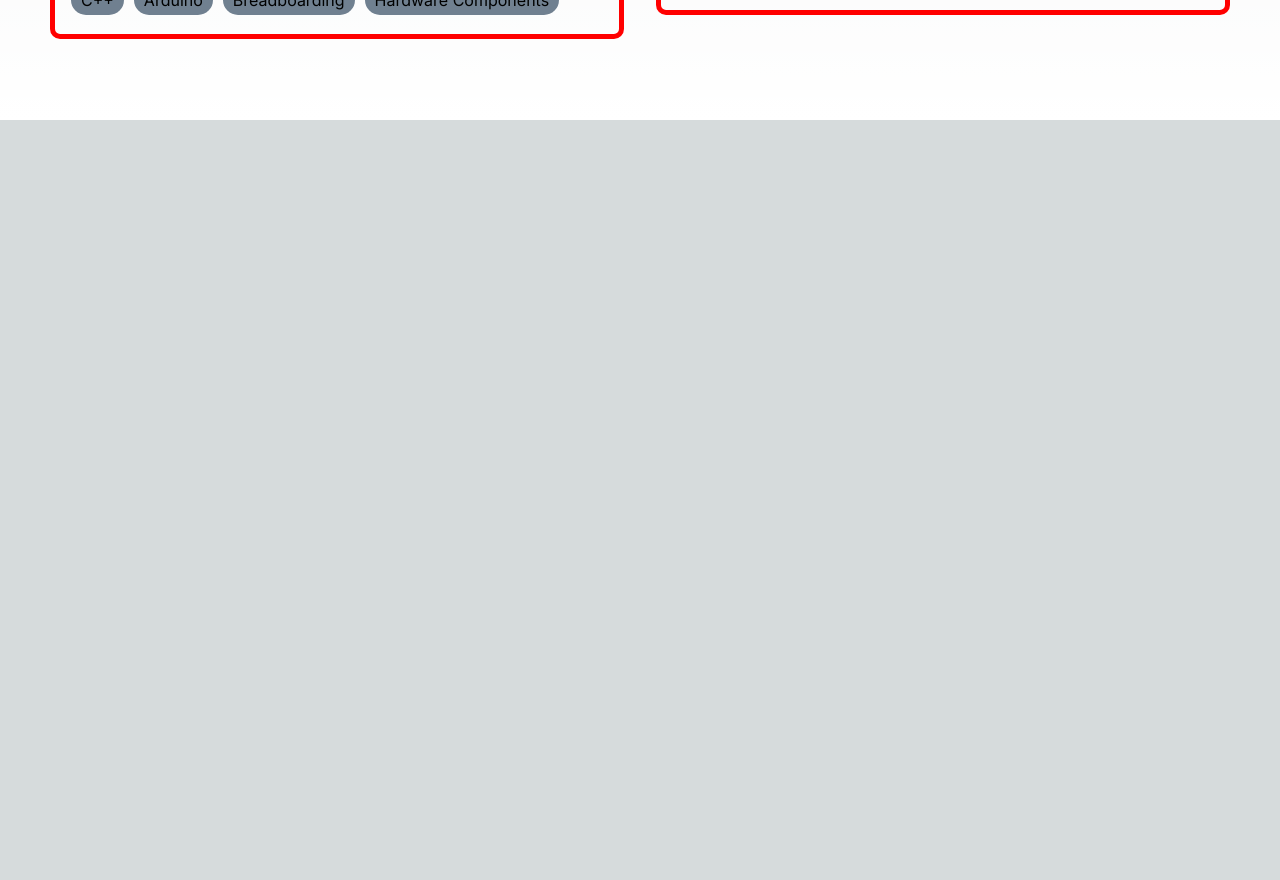
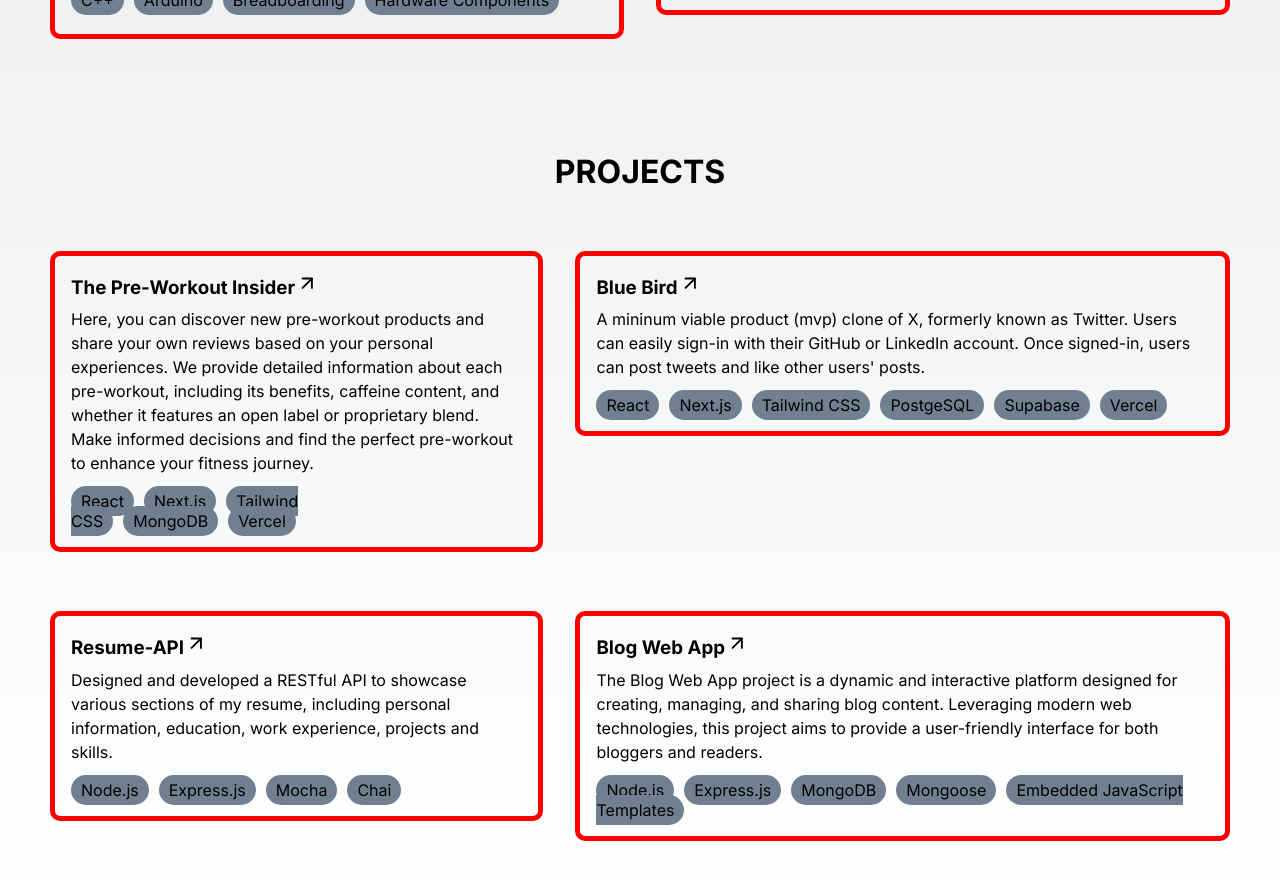
Before and after one commit to emmanuelreyes28/my-website, a Next.js app: page / in a window 1280 px wide. Shown: the part 1480-2360 px from the top of the page. Before the commit the page ends 1600 px from the top, so only its background shows below. Built offline with nearby package versions, Linux system fonts and the light colour scheme.

Commit message:
add projects section

```diff
--- /dev/null
+++ b/app/Projects.tsx
@@ -0,0 +1,116 @@
+"use client";
+
+import Link from "next/link";
+import styles from "./styles/projects.module.css";
+import { FiArrowUpRight } from "react-icons/fi";
+
+function Projects() {
+  return (
+    <div className={styles.container}>
+      <h1 className={styles.header}>PROJECTS</h1>
+      <Link href="https://the-pre-workout-insider.vercel.app/">
+        <div className={styles.leftCell}>
+          <div className={styles.projectOne}>
+            <h3 className={styles.projectTitle}>
+              The Pre-Workout Insider
+              <span className={styles.arrow}>
+                <FiArrowUpRight />
+              </span>
+            </h3>
+            <p className={styles.projectDescription}>
+              Here, you can discover new pre-workout products and share your own
+              reviews based on your personal experiences. We provide detailed
+              information about each pre-workout, including its benefits,
+              caffeine content, and whether it features an open label or
+              proprietary blend. Make informed decisions and find the perfect
+              pre-workout to enhance your fitness journey.
+            </p>
+            <div className={styles.technologies}>
+              <span>React</span>
+              <span>Next.js</span>
+              <span>Tailwind CSS</span>
+              <span>MongoDB</span>
+              <span>Vercel</span>
+            </div>
+          </div>
+        </div>
+      </Link>
+      <Link href="https://github.com/emmanuelreyes28/blue-bird">
+        <div className={styles.rightCell}>
+          <div className={styles.projectTwo}>
+            <h3 className={styles.projectTitle}>
+              Blue Bird
+              <span className={styles.arrow}>
+                <FiArrowUpRight />
+              </span>
+            </h3>
+            <p className={styles.projectDescription}>
+              A mininum viable product (mvp) clone of X, formerly known as
+              Twitter. Users can easily sign-in with their GitHub or LinkedIn
+              account. Once signed-in, users can post tweets and like other
+              users&apos; posts.
+            </p>
+            <div className={styles.technologies}>
+              <span>React</span>
+              <span>Next.js</span>
+              <span>Tailwind CSS</span>
+              <span>PostgeSQL</span>
+              <span>Supabase</span>
+              <span>Vercel</span>
+            </div>
+          </div>
+        </div>
+      </Link>
+      <Link href="https://github.com/emmanuelreyes28/resume-api">
+        <div className={styles.leftCell}>
+          <div className={styles.projectThree}>
+            <h3 className={styles.projectTitle}>
+              Resume-API
+              <span className={styles.arrow}>
+                <FiArrowUpRight />
+              </span>
+            </h3>
+            <p className={styles.projectDescription}>
+              Designed and developed a RESTful API to showcase various sections
+              of my resume, including personal information, education, work
+              experience, projects and skills.
+            </p>
+            <div className={styles.technologies}>
+              <span>Node.js</span>
+              <span>Express.js</span>
+              <span>Mocha</span>
+              <span>Chai</span>
+            </div>
+          </div>
+        </div>
+      </Link>
+      <Link href="https://github.com/emmanuelreyes28/Blog-Web-App">
+        <div className={styles.rightCell}>
+          <div className={styles.projectTwo}>
+            <h3 className={styles.projectTitle}>
+              Blog Web App
+              <span className={styles.arrow}>
+                <FiArrowUpRight />
+              </span>
+            </h3>
+            <p className={styles.projectDescription}>
+              The Blog Web App project is a dynamic and interactive platform
+              designed for creating, managing, and sharing blog content.
+              Leveraging modern web technologies, this project aims to provide a
+              user-friendly interface for both bloggers and readers.
+            </p>
+            <div className={styles.technologies}>
+              <span>Node.js</span>
+              <span>Express.js</span>
+              <span>MongoDB</span>
+              <span>Mongoose</span>
+              <span>Embedded JavaScript Templates</span>
+            </div>
+          </div>
+        </div>
+      </Link>
+    </div>
+  );
+}
+
+export default Projects;
--- a/app/page.tsx
+++ b/app/page.tsx
@@ -2,12 +2,14 @@ import Image from "next/image";
 import styles from "./page.module.css";
 import Intro from "./Intro";
 import Experience from "./Experience";
+import Projects from "./Projects";
 
 export default function Home() {
   return (
     <div>
       <Intro />
       <Experience />
+      <Projects />
     </div>
   );
 }
--- /dev/null
+++ b/app/styles/projects.module.css
@@ -0,0 +1,66 @@
+.container{
+    display: grid;
+    height: 100vh;
+    gap: 2.5rem 2rem;
+    grid-template-areas:
+        "header header"
+        "project1 project2"
+        "project3 project4"
+        "footer footer";
+}
+
+.header{
+    grid-area: header;
+    justify-self: center;
+    align-items: start;
+    padding-top: 1em;
+}
+
+.projectOne{
+    grid-area: project1;
+    place-self: center;
+}
+
+.projectTwo{
+    grid-area: project2;
+    place-self: center;
+}
+
+.arrow{
+    font-size: larger;
+    margin-left: 1px;
+}
+
+.projectTitle{
+    margin-bottom: 0.5rem;
+}
+
+.projectDescription{
+    line-height: 1.5em;
+    margin-bottom: 1rem;
+}
+
+.technologies span{
+    margin-right: 10px;
+    background-color: slategray;
+    padding: 5px 10px;
+    border-radius: 15px;
+}
+
+.leftCell{
+    margin-left: 50px;
+    border-width: 5px;
+    border-style: solid;
+    border-color: red;
+    border-radius: 10px;
+    padding: 1rem;
+}
+
+.rightCell{
+    margin-right: 50px;
+    border-width: 5px;
+    border-style: solid;
+    border-color: red;
+    border-radius: 10px;
+    padding: 1rem;
+}
--- a/package.json
+++ b/package.json
@@ -12,7 +12,8 @@
     "animejs": "^3.2.2",
     "next": "14.0.4",
     "react": "^18",
-    "react-dom": "^18"
+    "react-dom": "^18",
+    "react-icons": "^4.12.0"
   },
   "devDependencies": {
     "@types/animejs": "^3.1.12",
```
Also changed, not shown: 1 other file (tests, documents, lock files or other folders).
